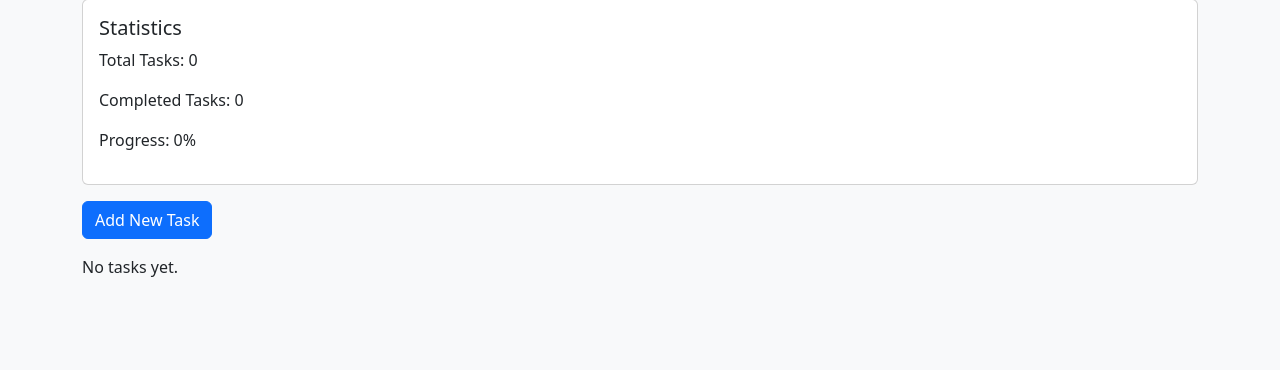
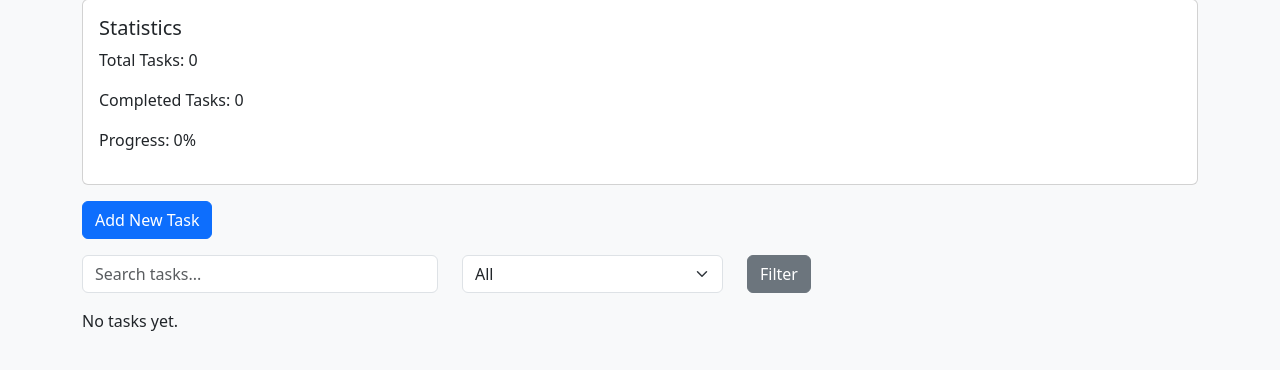
Before and after one commit to bhargav20-ui/smart-study-manager, a Django app: page / in a window 1280 px wide. Shown: the part 127-497 px from the top of the page. Run offline with Django 5.2, Linux system fonts and the light colour scheme; the visitor is signed in with stand-in values (Sample User, id 1); data that the repository does not hold is empty.

Commit message:
Implemented search and filter functionality for tasks

```diff
--- a/core/views.py
+++ b/core/views.py
@@ -3,11 +3,25 @@ from .forms import StudyTaskForm
 from .models import StudyTask
 from django.contrib.auth.decorators import login_required
 from django.shortcuts import get_object_or_404
+from django.db.models import Q
 
 # Create your views here.
 @login_required
 def home(request):
+    query = request.GET.get('q')
+    filter_status = request.GET.get('status')
+
     tasks = StudyTask.objects.filter(user=request.user)
+
+    if query:
+        tasks = tasks.filter(
+            Q(title__icontains=query) | Q(description__icontains=query)
+            )
+
+    if filter_status == 'completed':
+        tasks = tasks.filter(completed=True)
+    elif filter_status == 'pending':
+        tasks = tasks.filter(completed=False)
 
     total_tasks = tasks.count()
     completed_tasks = tasks.filter(completed=True).count()
--- a/templates/home.html
+++ b/templates/home.html
@@ -12,6 +12,22 @@
 </div>
 
 <a href="/add/" class="btn btn-primary mb-3">Add New Task</a>
+<form method="get" class="row mb-3">
+        <div class="col-md-4">
+            <input type="text" name="q" class="form-control" placeholder="Search tasks...">
+        </div>
+        <div class="col-md-3">
+            <select name="status" class="form-select">
+                <option value="">All</option>
+                <option value="completed">Completed</option>
+                <option value="pending">Pending</option>
+            </select>
+        </div>
+
+        <div class="col-md-2">
+            <button type="submit" class="btn btn-secondary">Filter</button>
+        </div>
+</form>
 
 {% for task in tasks %}
 <div class="card mb-3 p-3">
```
